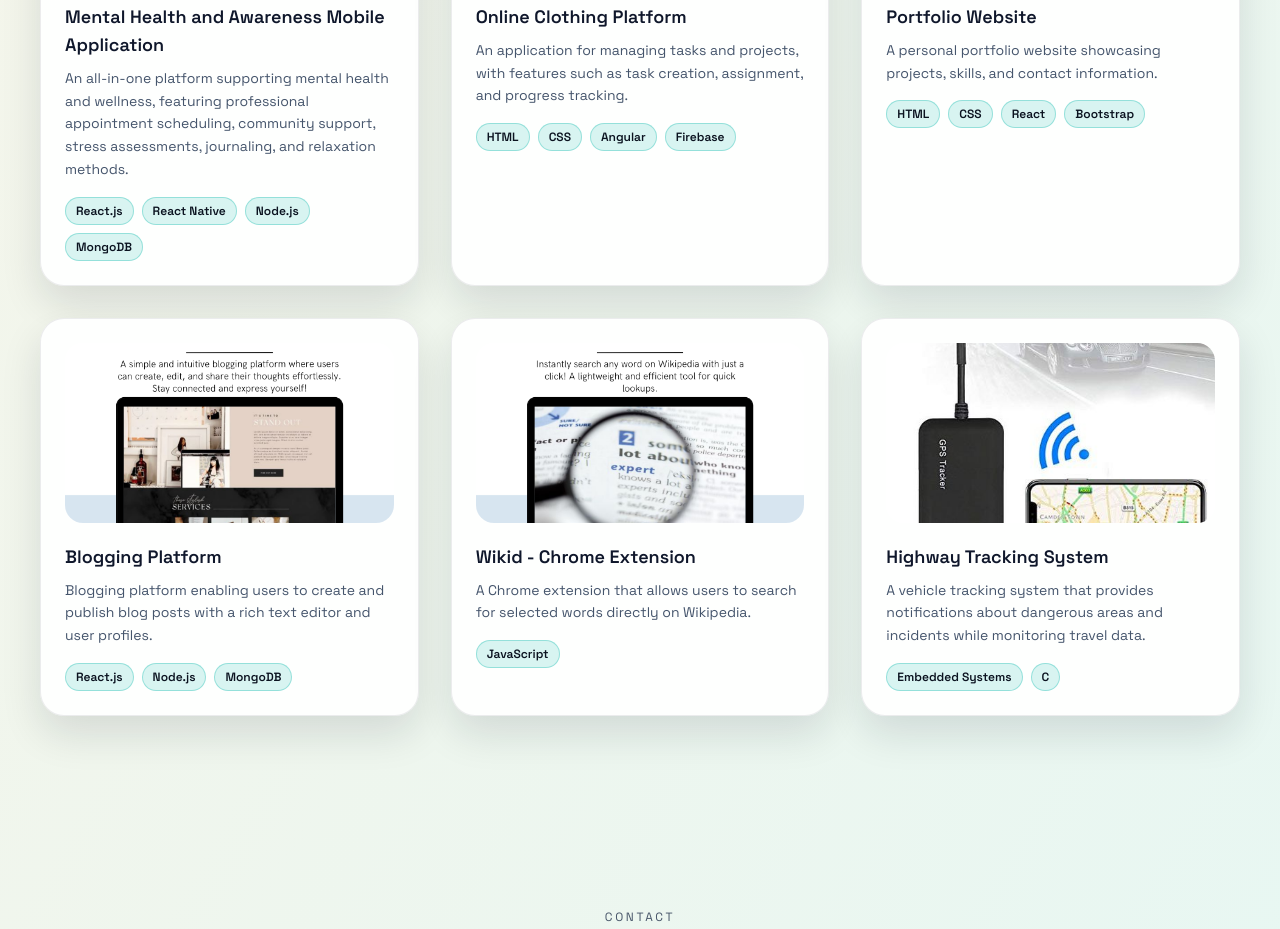
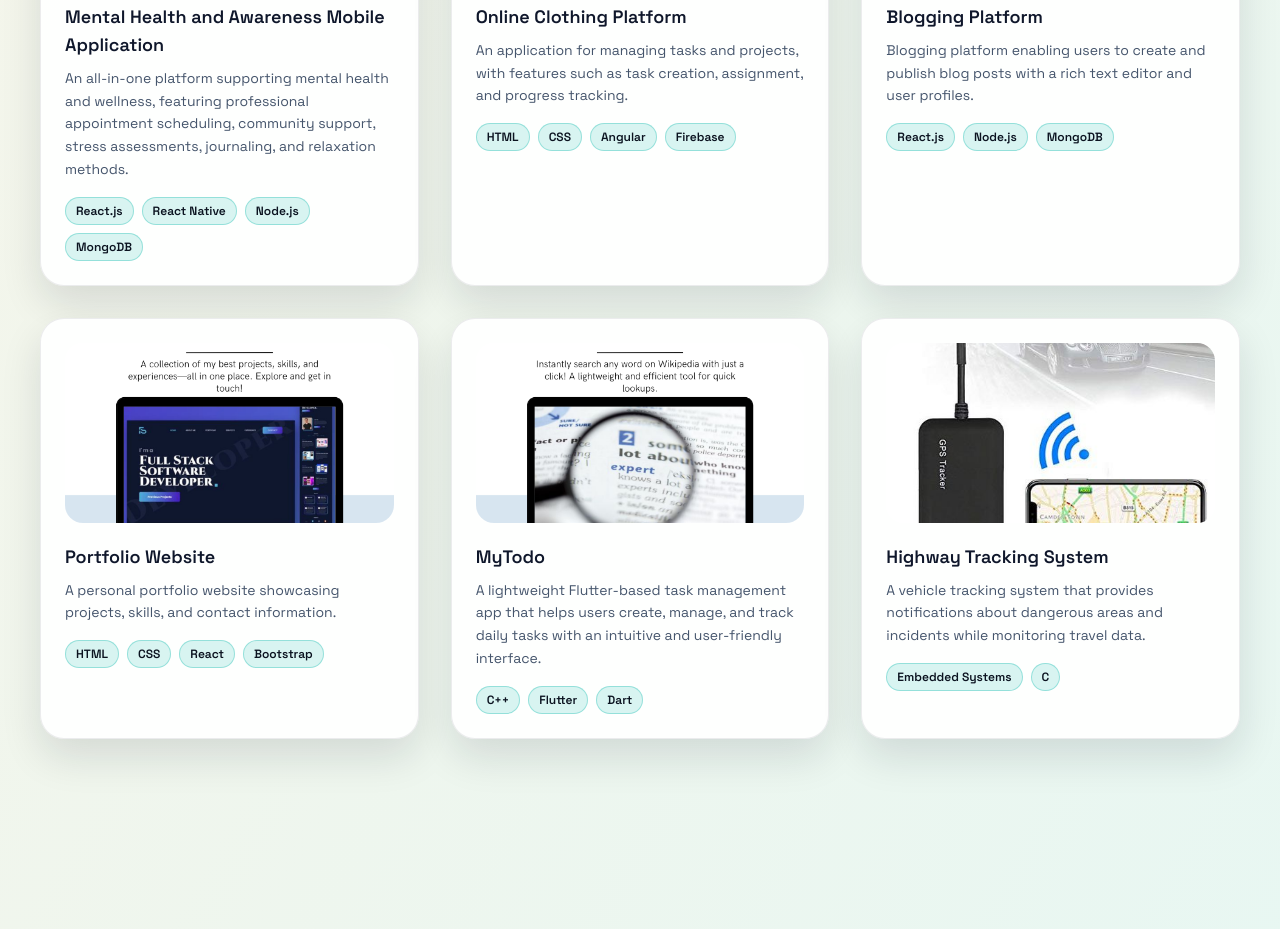
Before and after one commit to Piyumi-Amarasinha/my-portfolio, a React (Vite) app: page / in a window 1280 px wide. Shown: the part 3140-4069 px from the top of the page. Built offline with nearby package versions, Linux system fonts and the light colour scheme.

Commit message:
Add new project

```diff
--- a/src/constants/index.js
+++ b/src/constants/index.js
@@ -71,6 +71,13 @@ export const PROJECTS = [
     technologies: ["HTML", "CSS", "Angular", "Firebase"],
   },
   {
+    title: "Blogging Platform",
+    image: project4,
+    description:
+      " Blogging platform enabling users to create and publish blog posts with a rich text editor and user profiles.",
+    technologies: ["React.js", "Node.js", "MongoDB"],
+  },
+  {
     title: "Portfolio Website",
     image: project3,
     description:
@@ -78,18 +85,11 @@ export const PROJECTS = [
     technologies: ["HTML", "CSS", "React", "Bootstrap"],
   },
   {
-    title: "Blogging Platform",
-    image: project4,
-    description:
-      " Blogging platform enabling users to create and publish blog posts with a rich text editor and user profiles.",
-    technologies: ["React.js", "Node.js", "MongoDB"],
-  },
-  {
-    title: "Wikid - Chrome Extension",
+    title: "MyTodo",
     image: project5,
     description:
-      "A Chrome extension that allows users to search for selected words directly on Wikipedia.",
-    technologies: ["JavaScript"],
+      "A lightweight Flutter-based task management app that helps users create, manage, and track daily tasks with an intuitive and user-friendly interface.",
+    technologies: ["C++", "Flutter", "Dart"],
   },
   {
     title: "Highway Tracking System",
```
